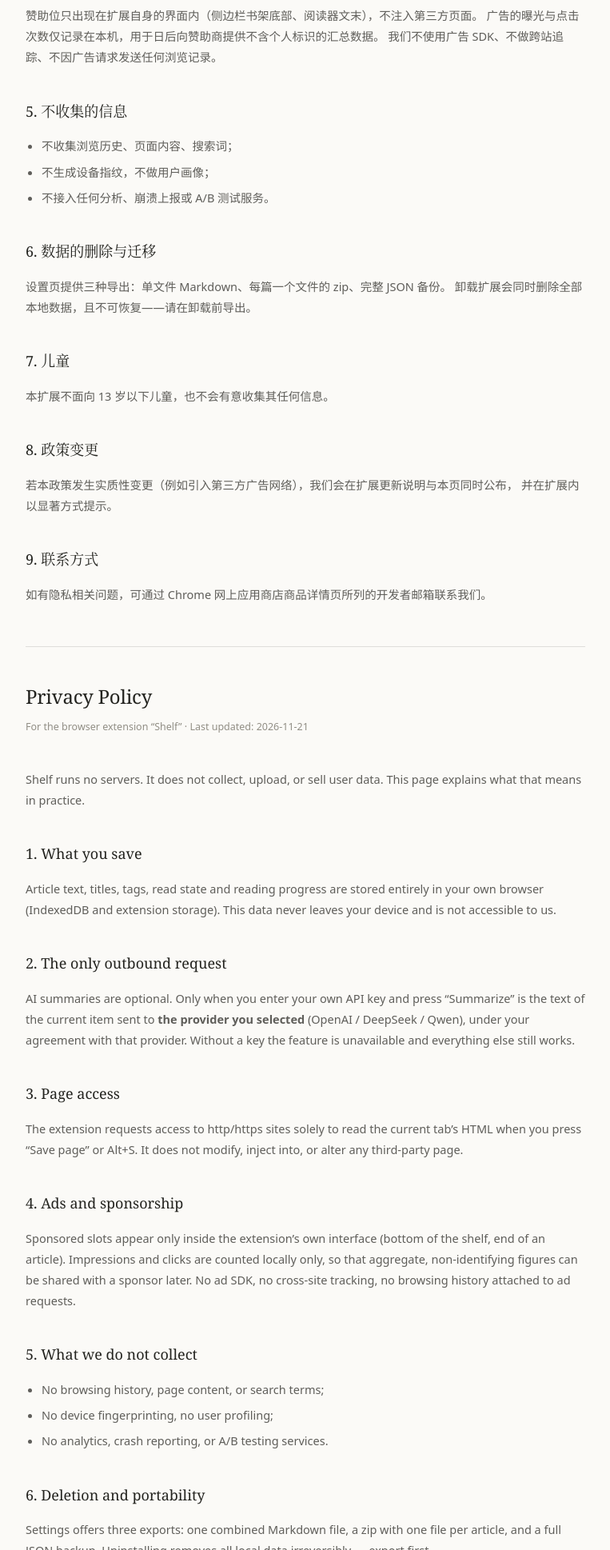
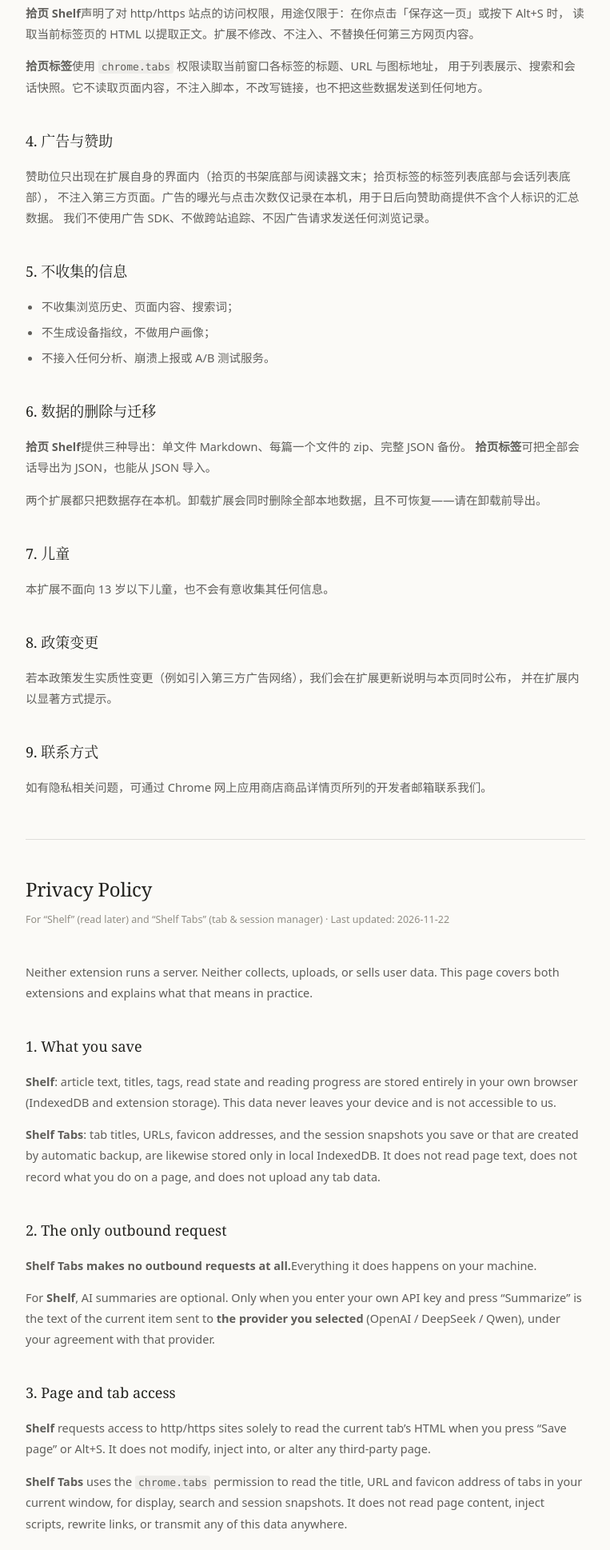
Before and after one commit to Heand-Broken/shelf-site, a plain HTML site: page privacy.html in a window 1280 px wide. Shown: the part 862-2800 px from the top of the page at 80% size, without its empty margins (258-1021 px from the left). Drawn offline with Linux system fonts and the light colour scheme.

Commit message:
Privacy policy now covers Shelf Tabs as well
Documents the chrome.tabs permission, local-only session storage and the fact
that Shelf Tabs makes no outbound requests. Landing page links to the new
extension.

```diff
--- a/privacy.html
+++ b/privacy.html
@@ -58,21 +58,28 @@
       <a class="back" href="./index.html">← 拾页 Shelf</a>
 
       <h1>隐私政策</h1>
-      <p class="meta">适用于浏览器扩展「拾页 Shelf」（Shelf）· 最后更新：2026-11-21</p>
+      <p class="meta">适用于「拾页 Shelf」（稍后读）与「拾页标签 Shelf Tabs」（标签会话管理）· 最后更新：2026-11-22</p>
 
       <p>
-        拾页不运营任何服务器，不收集、不上传、不出售用户数据。本文说明这一承诺的具体含义。
+        拾页不运营任何服务器，不收集、不上传、不出售用户数据。本文覆盖上述两个扩展，说明这一承诺的具体含义。
       </p>
 
       <h2>1. 你保存的内容</h2>
       <p>
-        网页正文、标题、标签、阅读状态与阅读进度，全部存储在你本机浏览器的 IndexedDB 与扩展存储中。
-        这些数据不会离开你的设备，我们无法访问。
+        <strong>拾页 Shelf</strong>：网页正文、标题、标签、阅读状态与阅读进度，全部存储在你本机浏览器的
+        IndexedDB 与扩展存储中。这些数据不会离开你的设备，我们无法访问。
+      </p>
+      <p>
+        <strong>拾页标签 Shelf Tabs</strong>：标签页的标题、URL、图标地址，以及由你保存或自动备份的会话快照，
+        同样只存在本机 IndexedDB 中。它不读取网页正文，不记录你在页面上的操作，也不上传任何标签数据。
       </p>
 
       <h2>2. 唯一的对外网络请求</h2>
       <p>
-        「AI 摘要」是可选功能。仅当你自行填写 API Key 并点击「生成摘要」时，当前条目的正文会被发送至
+        <strong>拾页标签不发起任何对外网络请求。</strong>它的全部功能都在本机完成。
+      </p>
+      <p>
+        <strong>拾页 Shelf</strong>的「AI 摘要」是可选功能。仅当你自行填写 API Key 并点击「生成摘要」时，当前条目的正文会被发送至
         <strong>你所选择的</strong>模型服务商（OpenAI / DeepSeek / 通义千问），由你与服务商之间的条款约束。
       </p>
       <ul>
@@ -81,16 +88,20 @@
         <li>对应域名的访问权限在你填写 Key 时单独申请，可随时在扩展权限中撤销。</li>
       </ul>
 
-      <h2>3. 页面读取</h2>
+      <h2>3. 页面与标签访问</h2>
       <p>
-        扩展声明了对 http/https 站点的访问权限，用途仅限于：在你点击「保存这一页」或按下 Alt+S 时，
+        <strong>拾页 Shelf</strong>声明了对 http/https 站点的访问权限，用途仅限于：在你点击「保存这一页」或按下 Alt+S 时，
         读取当前标签页的 HTML 以提取正文。扩展不修改、不注入、不替换任何第三方网页内容。
+      </p>
+      <p>
+        <strong>拾页标签</strong>使用 <code>chrome.tabs</code> 权限读取当前窗口各标签的标题、URL 与图标地址，
+        用于列表展示、搜索和会话快照。它不读取页面内容，不注入脚本，不改写链接，也不把这些数据发送到任何地方。
       </p>
 
       <h2>4. 广告与赞助</h2>
       <p>
-        赞助位只出现在扩展自身的界面内（侧边栏书架底部、阅读器文末），不注入第三方页面。
-        广告的曝光与点击次数仅记录在本机，用于日后向赞助商提供不含个人标识的汇总数据。
+        赞助位只出现在扩展自身的界面内（拾页的书架底部与阅读器文末；拾页标签的标签列表底部与会话列表底部），
+        不注入第三方页面。广告的曝光与点击次数仅记录在本机，用于日后向赞助商提供不含个人标识的汇总数据。
         我们不使用广告 SDK、不做跨站追踪、不因广告请求发送任何浏览记录。
       </p>
 
@@ -103,8 +114,11 @@
 
       <h2>6. 数据的删除与迁移</h2>
       <p>
-        设置页提供三种导出：单文件 Markdown、每篇一个文件的 zip、完整 JSON 备份。
-        卸载扩展会同时删除全部本地数据，且不可恢复——请在卸载前导出。
+        <strong>拾页 Shelf</strong>提供三种导出：单文件 Markdown、每篇一个文件的 zip、完整 JSON 备份。
+        <strong>拾页标签</strong>可把全部会话导出为 JSON，也能从 JSON 导入。
+      </p>
+      <p>
+        两个扩展都只把数据存在本机。卸载扩展会同时删除全部本地数据，且不可恢复——请在卸载前导出。
       </p>
 
       <h2>7. 儿童</h2>
@@ -125,36 +139,51 @@
 
       <div class="en">
         <h1>Privacy Policy</h1>
-        <p class="meta">For the browser extension “Shelf” · Last updated: 2026-11-21</p>
+        <p class="meta">For “Shelf” (read later) and “Shelf Tabs” (tab & session manager) · Last updated: 2026-11-22</p>
 
         <p>
-          Shelf runs no servers. It does not collect, upload, or sell user data. This page explains what that means in practice.
+          Neither extension runs a server. Neither collects, uploads, or sells user data. This page covers both
+          extensions and explains what that means in practice.
         </p>
 
         <h2>1. What you save</h2>
         <p>
-          Article text, titles, tags, read state and reading progress are stored entirely in your own browser
-          (IndexedDB and extension storage). This data never leaves your device and is not accessible to us.
+          <strong>Shelf</strong>: article text, titles, tags, read state and reading progress are stored entirely in
+          your own browser (IndexedDB and extension storage). This data never leaves your device and is not
+          accessible to us.
+        </p>
+        <p>
+          <strong>Shelf Tabs</strong>: tab titles, URLs, favicon addresses, and the session snapshots you save or
+          that are created by automatic backup, are likewise stored only in local IndexedDB. It does not read page
+          text, does not record what you do on a page, and does not upload any tab data.
         </p>
 
         <h2>2. The only outbound request</h2>
         <p>
-          AI summaries are optional. Only when you enter your own API key and press “Summarize” is the text of the
-          current item sent to <strong>the provider you selected</strong> (OpenAI / DeepSeek / Qwen), under your
-          agreement with that provider. Without a key the feature is unavailable and everything else still works.
+          <strong>Shelf Tabs makes no outbound requests at all.</strong>Everything it does happens on your machine.
+        </p>
+        <p>
+          For <strong>Shelf</strong>, AI summaries are optional. Only when you enter your own API key and press
+          “Summarize” is the text of the current item sent to <strong>the provider you selected</strong>
+          (OpenAI / DeepSeek / Qwen), under your agreement with that provider.
         </p>
 
-        <h2>3. Page access</h2>
+        <h2>3. Page and tab access</h2>
         <p>
-          The extension requests access to http/https sites solely to read the current tab’s HTML when you press
-          “Save page” or Alt+S. It does not modify, inject into, or alter any third-party page.
+          <strong>Shelf</strong> requests access to http/https sites solely to read the current tab’s HTML when you
+          press “Save page” or Alt+S. It does not modify, inject into, or alter any third-party page.
+        </p>
+        <p>
+          <strong>Shelf Tabs</strong> uses the <code>chrome.tabs</code> permission to read the title, URL and favicon
+          address of tabs in your current window, for display, search and session snapshots. It does not read page
+          content, inject scripts, rewrite links, or transmit any of this data anywhere.
         </p>
 
         <h2>4. Ads and sponsorship</h2>
         <p>
-          Sponsored slots appear only inside the extension’s own interface (bottom of the shelf, end of an article).
-          Impressions and clicks are counted locally only, so that aggregate, non-identifying figures can be shared
-          with a sponsor later. No ad SDK, no cross-site tracking, no browsing history attached to ad requests.
+          Sponsored slots appear only inside the extensions’ own interfaces (bottom of the Shelf library, end of an
+          article, bottom of the Shelf Tabs list and sessions list). Impressions and clicks are counted locally only.
+          No ad SDK, no cross-site tracking, no browsing history attached to ad requests.
         </p>
 
         <h2>5. What we do not collect</h2>
@@ -166,8 +195,12 @@
 
         <h2>6. Deletion and portability</h2>
         <p>
-          Settings offers three exports: one combined Markdown file, a zip with one file per article, and a full
-          JSON backup. Uninstalling removes all local data irreversibly — export first.
+          <strong>Shelf</strong> offers three exports: one combined Markdown file, a zip with one file per article,
+          and a full JSON backup. <strong>Shelf Tabs</strong> can export all sessions as JSON and import them back.
+        </p>
+        <p>
+          Both extensions store data only on your device. Uninstalling removes all local data irreversibly —
+          export first.
         </p>
 
         <h2>7. Children</h2>
```
Also changed, not shown: index.html (+3 -0 lines).
